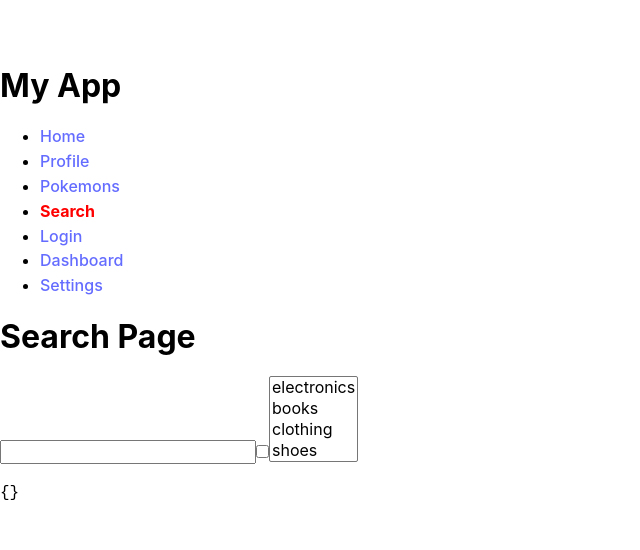
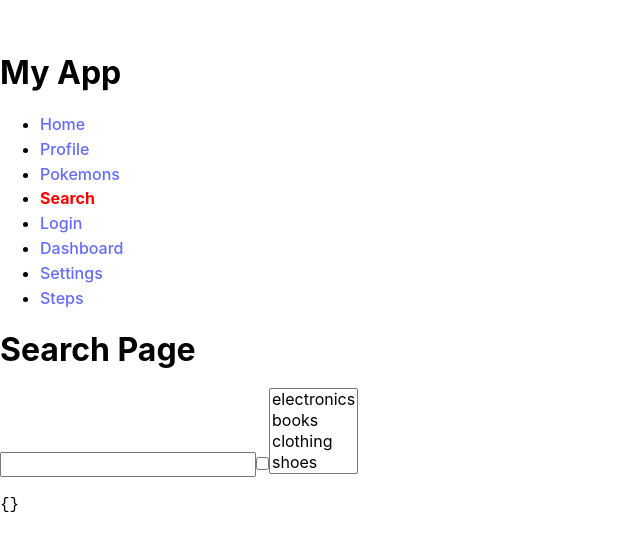
Before and after one commit to kzau-1612/Threads_clone, a React (Vite) app: page /search in a window 1280 px wide. Shown: the part 116-666 px from the top of the page, without its empty margins (0-640 px from the left). Built offline with nearby package versions, Linux system fonts and the light colour scheme.

Commit message:
custom link

```diff
--- a/src/App.tsx
+++ b/src/App.tsx
@@ -1,6 +1,13 @@
-import { createRouter, RouterProvider } from "@tanstack/react-router";
+import { createRouteMask, createRouter, RouterProvider } from "@tanstack/react-router";
 import { routeTree } from "./routeTree.gen";
 import { useAuth } from "./hooks/useAuth";
+
+const stepsMask = createRouteMask({
+  routeTree,
+  from: "/steps",
+  to: "/steps",
+  search: (prev) => ({ ...prev, step: NaN }),
+});
 
 const router = createRouter({
   routeTree,
@@ -8,6 +15,7 @@ const router = createRouter({
     authentication: undefined!,
   },
   defaultNotFoundComponent: () => <h1>Not found</h1>,
+  routeMasks: [stepsMask],
 });
 
 declare module "@tanstack/react-router" {
--- /dev/null
+++ b/src/components/CustomLink.tsx
@@ -0,0 +1,29 @@
+import * as React from "react";
+import { createLink, LinkComponent } from "@tanstack/react-router";
+
+const style = {
+  color: "red",
+  fontWeight: "bold",
+};
+
+type CustomLinkComponentProps = React.AnchorHTMLAttributes<HTMLAnchorElement> & {
+  underline?: boolean;
+};
+
+const BasicLinkComponent = (props: CustomLinkComponentProps) => {
+  return <a {...props} className={`${props.underline && "underline"}`} />;
+};
+
+const CreatedLinkComponent = createLink(BasicLinkComponent);
+
+export const CustomLink: LinkComponent<typeof BasicLinkComponent> = (props) => {
+  return (
+    <CreatedLinkComponent
+      preload={"intent"}
+      activeProps={{
+        style,
+      }}
+      {...props}
+    />
+  );
+};
--- a/src/routeTree.gen.ts
+++ b/src/routeTree.gen.ts
@@ -11,6 +11,7 @@
 // Import Routes
 
 import { Route as rootRoute } from './routes/__root'
+import { Route as StepsImport } from './routes/steps'
 import { Route as SearchImport } from './routes/search'
 import { Route as ProfileImport } from './routes/profile'
 import { Route as LoginImport } from './routes/login'
@@ -25,6 +26,12 @@ import { Route as AuthenticatedSettingsImport } from './routes/_authenticated/se
 import { Route as AuthenticatedDashboardImport } from './routes/_authenticated/dashboard'
 
 // Create/Update Routes
+
+const StepsRoute = StepsImport.update({
+  id: '/steps',
+  path: '/steps',
+  getParentRoute: () => rootRoute,
+} as any)
 
 const SearchRoute = SearchImport.update({
   id: '/search',
@@ -142,6 +149,13 @@ declare module '@tanstack/react-router' {
       preLoaderRoute: typeof SearchImport
       parentRoute: typeof rootRoute
     }
+    '/steps': {
+      id: '/steps'
+      path: '/steps'
+      fullPath: '/steps'
+      preLoaderRoute: typeof StepsImport
+      parentRoute: typeof rootRoute
+    }
     '/_authenticated/dashboard': {
       id: '/_authenticated/dashboard'
       path: '/dashboard'
@@ -222,6 +236,7 @@ export interface FileRoutesByFullPath {
   '/login': typeof LoginRoute
   '/profile': typeof ProfileRoute
   '/search': typeof SearchRoute
+  '/steps': typeof StepsRoute
   '/dashboard': typeof AuthenticatedDashboardRoute
   '/settings': typeof AuthenticatedSettingsRoute
   '/bar': typeof LayoutBarRoute
@@ -236,6 +251,7 @@ export interface FileRoutesByTo {
   '/login': typeof LoginRoute
   '/profile': typeof ProfileRoute
   '/search': typeof SearchRoute
+  '/steps': typeof StepsRoute
   '/dashboard': typeof AuthenticatedDashboardRoute
   '/settings': typeof AuthenticatedSettingsRoute
   '/bar': typeof LayoutBarRoute
@@ -252,6 +268,7 @@ export interface FileRoutesById {
   '/login': typeof LoginRoute
   '/profile': typeof ProfileRoute
   '/search': typeof SearchRoute
+  '/steps': typeof StepsRoute
   '/_authenticated/dashboard': typeof AuthenticatedDashboardRoute
   '/_authenticated/settings': typeof AuthenticatedSettingsRoute
   '/_layout/bar': typeof LayoutBarRoute
@@ -268,6 +285,7 @@ export interface FileRouteTypes {
     | '/login'
     | '/profile'
     | '/search'
+    | '/steps'
     | '/dashboard'
     | '/settings'
     | '/bar'
@@ -281,6 +299,7 @@ export interface FileRouteTypes {
     | '/login'
     | '/profile'
     | '/search'
+    | '/steps'
     | '/dashboard'
     | '/settings'
     | '/bar'
@@ -295,6 +314,7 @@ export interface FileRouteTypes {
     | '/login'
     | '/profile'
     | '/search'
+    | '/steps'
     | '/_authenticated/dashboard'
     | '/_authenticated/settings'
     | '/_layout/bar'
@@ -311,6 +331,7 @@ export interface RootRouteChildren {
   LoginRoute: typeof LoginRoute
   ProfileRoute: typeof ProfileRoute
   SearchRoute: typeof SearchRoute
+  StepsRoute: typeof StepsRoute
   PokemonIdRoute: typeof PokemonIdRoute
   PokemonIndexRoute: typeof PokemonIndexRoute
 }
@@ -322,6 +343,7 @@ const rootRouteChildren: RootRouteChildren = {
   LoginRoute: LoginRoute,
   ProfileRoute: ProfileRoute,
   SearchRoute: SearchRoute,
+  StepsRoute: StepsRoute,
   PokemonIdRoute: PokemonIdRoute,
   PokemonIndexRoute: PokemonIndexRoute,
 }
@@ -342,6 +364,7 @@ export const routeTree = rootRoute
         "/login",
         "/profile",
         "/search",
+        "/steps",
         "/pokemon/$id",
         "/pokemon/"
       ]
@@ -372,6 +395,9 @@ export const routeTree = rootRoute
     "/search": {
       "filePath": "search.tsx"
     },
+    "/steps": {
+      "filePath": "steps.tsx"
+    },
     "/_authenticated/dashboard": {
       "filePath": "_authenticated/dashboard.tsx",
       "parent": "/_authenticated"
--- a/src/routes/__root.tsx
+++ b/src/routes/__root.tsx
@@ -1,6 +1,7 @@
-import { Link, Outlet, createRootRouteWithContext } from "@tanstack/react-router";
+import { Outlet, createRootRouteWithContext } from "@tanstack/react-router";
 import { TanStackRouterDevtools } from "@tanstack/react-router-devtools";
 import { AuthContext } from "../hooks/useAuth";
+import { CustomLink } from "../components/CustomLink";
 
 const activeProps = {
   style: {
@@ -23,39 +24,36 @@ function RootComponent() {
       <h1>My App</h1>
       <ul>
         <li>
-          <Link to="/" activeProps={activeProps}>
-            Home
-          </Link>
+          <CustomLink to="/">Home</CustomLink>
         </li>
         <li>
-          <Link to="/profile" activeProps={activeProps}>
-            {({ isActive }) => <>Profile {isActive && "active"}</>}
-          </Link>
+          <CustomLink to="/profile">{({ isActive }) => <>Profile {isActive && "-"}</>}</CustomLink>
         </li>
         <li>
-          <Link to="/pokemon" activeProps={activeProps}>
-            Pokemons
-          </Link>
+          <CustomLink to="/pokemon">Pokemons</CustomLink>
         </li>
         <li>
-          <Link to="/search" activeProps={activeProps}>
-            Search
-          </Link>
+          <CustomLink to="/search">Search</CustomLink>
         </li>
         <li>
-          <Link to="/login" activeProps={activeProps}>
-            Login
-          </Link>
+          <CustomLink to="/login">Login</CustomLink>
         </li>
         <li>
-          <Link to="/dashboard" activeProps={activeProps}>
-            Dashboard
-          </Link>
+          <CustomLink to="/dashboard">Dashboard</CustomLink>
         </li>
         <li>
-          <Link to="/settings" activeProps={activeProps}>
-            Settings
-          </Link>
+          <CustomLink to="/settings">Settings</CustomLink>
+        </li>
+        <li>
+          <CustomLink
+            to="/steps"
+            activeOptions={{
+              includeSearch: false,
+            }}
+            search={{ username: "Kim", step: 2 }}
+          >
+            Steps
+          </CustomLink>
         </li>
       </ul>
       <Outlet />
--- /dev/null
+++ b/src/routes/steps.tsx
@@ -0,0 +1,96 @@
+import { createFileRoute } from "@tanstack/react-router";
+
+const LAST_STEP = 3;
+
+export const Route = createFileRoute("/steps")({
+  component: Steps,
+  validateSearch: (search: Record<string, unknown>): { username: string; step?: number } => {
+    const step = Number(search.step);
+
+    return {
+      step: isNaN(step) ? undefined : Math.max(Math.min(LAST_STEP, step), 0),
+      username: search.username ? String(search.username) : "Guest",
+    };
+  },
+});
+
+function Steps() {
+  const { step = 0, username } = Route.useSearch();
+  const navigate = Route.useNavigate();
+
+  const move = (step: number) =>
+    navigate({
+      search: (prev) => ({ ...prev, step }),
+      mask: {
+        search: {
+          username,
+          step: undefined,
+        },
+      },
+    });
+
+  const prev = () => move(step - 1);
+  const next = () => move(step + 1);
+
+  return (
+    <div className="flex flex-col gap-2">
+      <h2>Steps</h2>
+      <span>
+        Hello <b>{username}</b>. This is a multi-step process. You are currently on step{" "}
+        <b>{step}</b>.
+      </span>
+      <hr />
+      <div className="py-8">
+        {step === 0 && <Step0 />}
+        {step === 1 && <Step1 />}
+        {step === 2 && <Step2 />}
+        {step === 3 && <Step3 />}
+      </div>
+      <hr />
+      <div className="flex gap-2">
+        <button disabled={step <= 0} onClick={prev}>
+          Previous
+        </button>
+        <button disabled={step >= LAST_STEP} onClick={next}>
+          Next
+        </button>
+      </div>
+    </div>
+  );
+}
+
+const Step0 = () => {
+  return (
+    <div>
+      <h3>Step 0</h3>
+      Some data is shown here
+    </div>
+  );
+};
+
+const Step1 = () => {
+  return (
+    <div>
+      <h3>Step 1</h3>
+      Some more there
+    </div>
+  );
+};
+
+const Step2 = () => {
+  return (
+    <div>
+      <h3>Step 2</h3>
+      Almost there
+    </div>
+  );
+};
+
+const Step3 = () => {
+  return (
+    <div>
+      <h3>Step 3</h3>
+      Done!
+    </div>
+  );
+};
```
